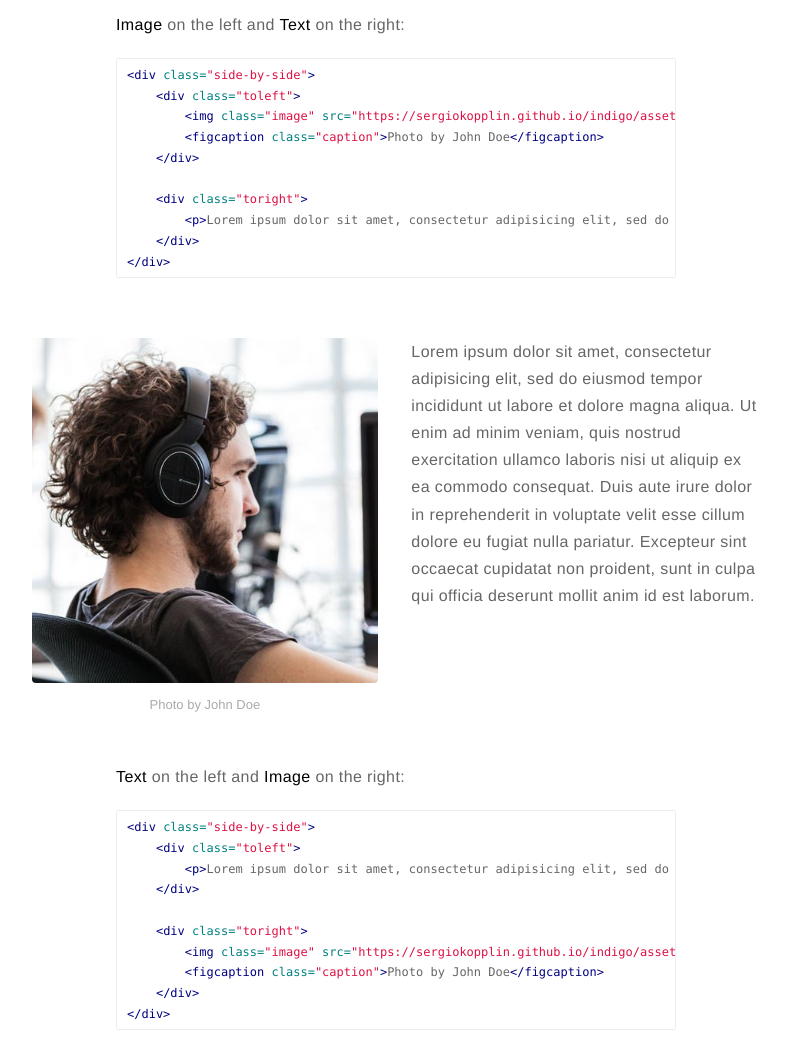
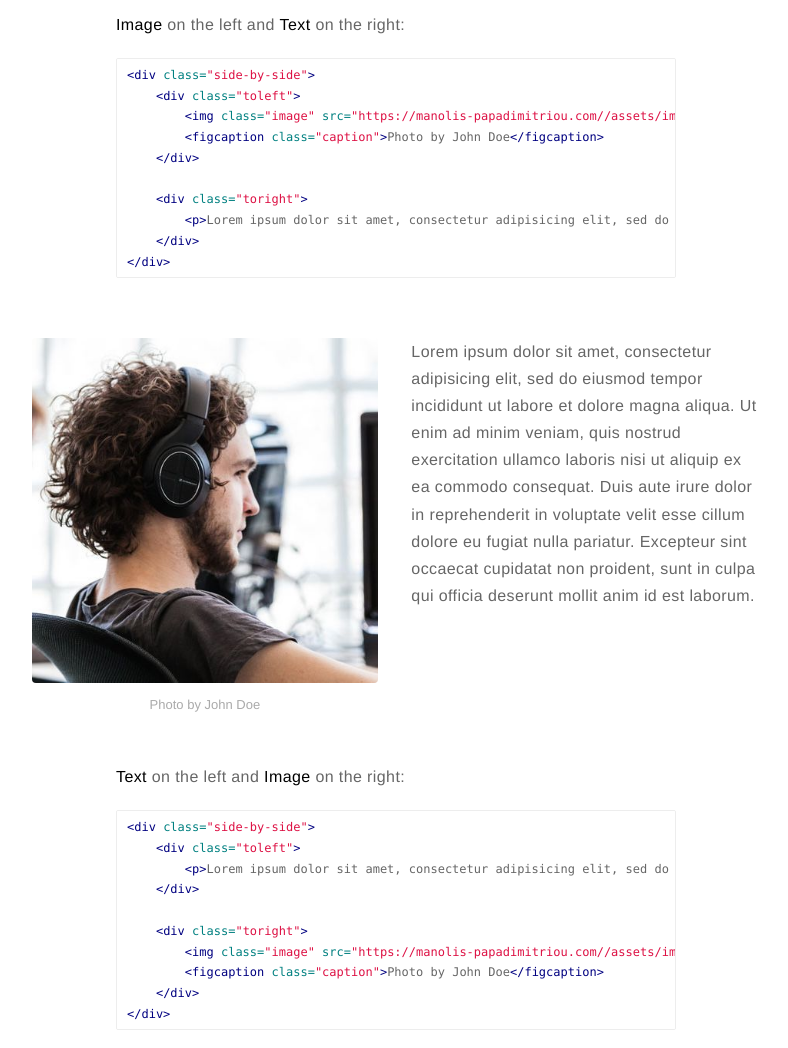
Before and after one commit to ManolisPapd/manolis-papadimitriou.com, a Jekyll site: the page built from _posts/2015-02-24-markdown-extra-components.markdown, in a window 1280 px wide and 1400 px high, scrolled down 1070 px. Shown: the part 151-1199 px from the top of the window, without its empty margins (244-1032 px from the left). Built offline with Jekyll 4.4.1, drawn with Linux system fonts in a browser that asks for light colours; comment, search, counter and statistics services are not loaded; some of the changed lines change nothing that is shown.

Commit message:
Update profile page

```diff
--- a/_config.yml
+++ b/_config.yml
@@ -16,8 +16,7 @@
 resume-external: true
 resume-url: https://google.com/?q=my+resume
 
-url: https://sergiokopplin.github.io/indigo
-# your url: https://manolis-papadimitriou.com/
+url: https://manolis-papadimitriou.com/
 
 permalink: /:title/
 
```
